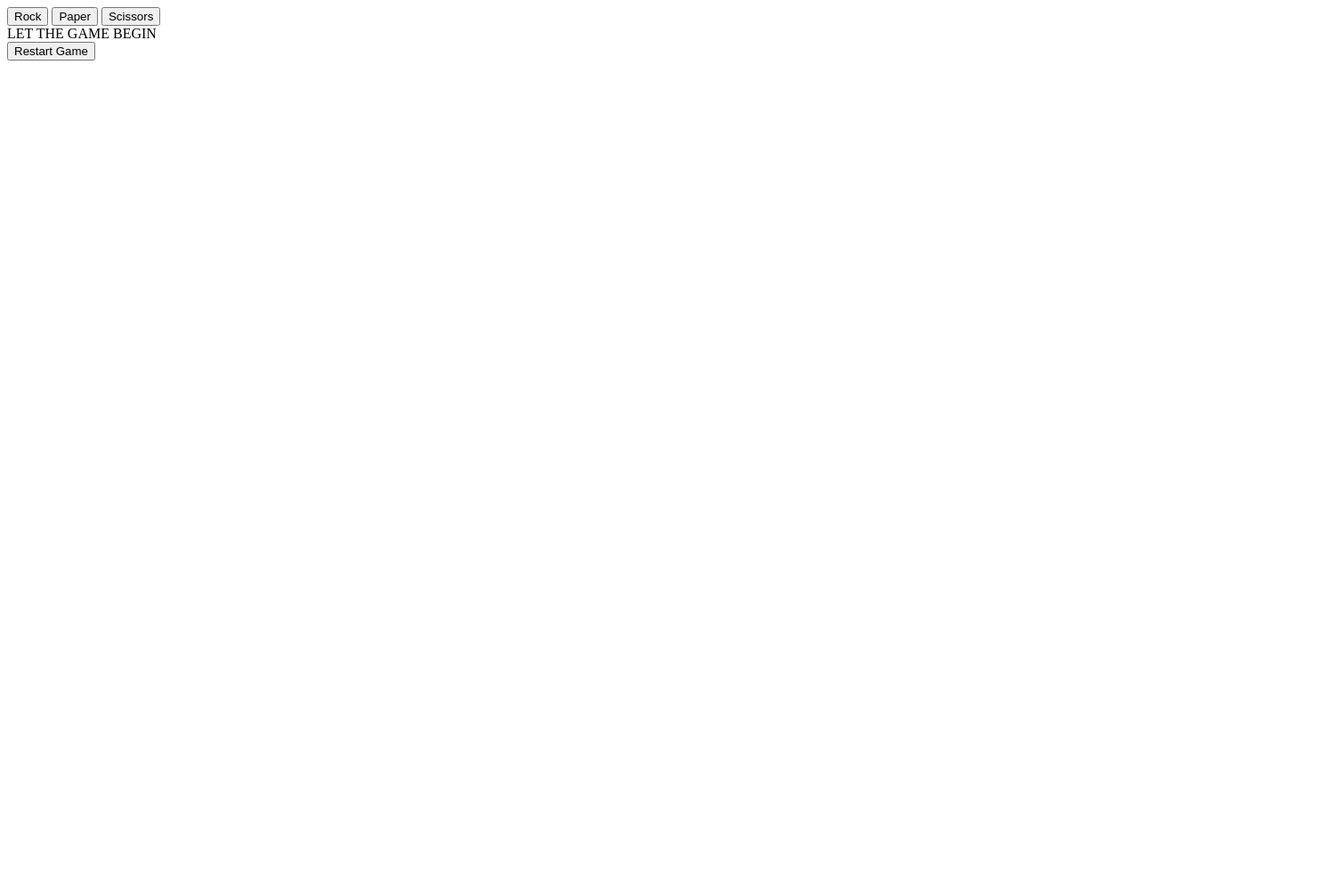
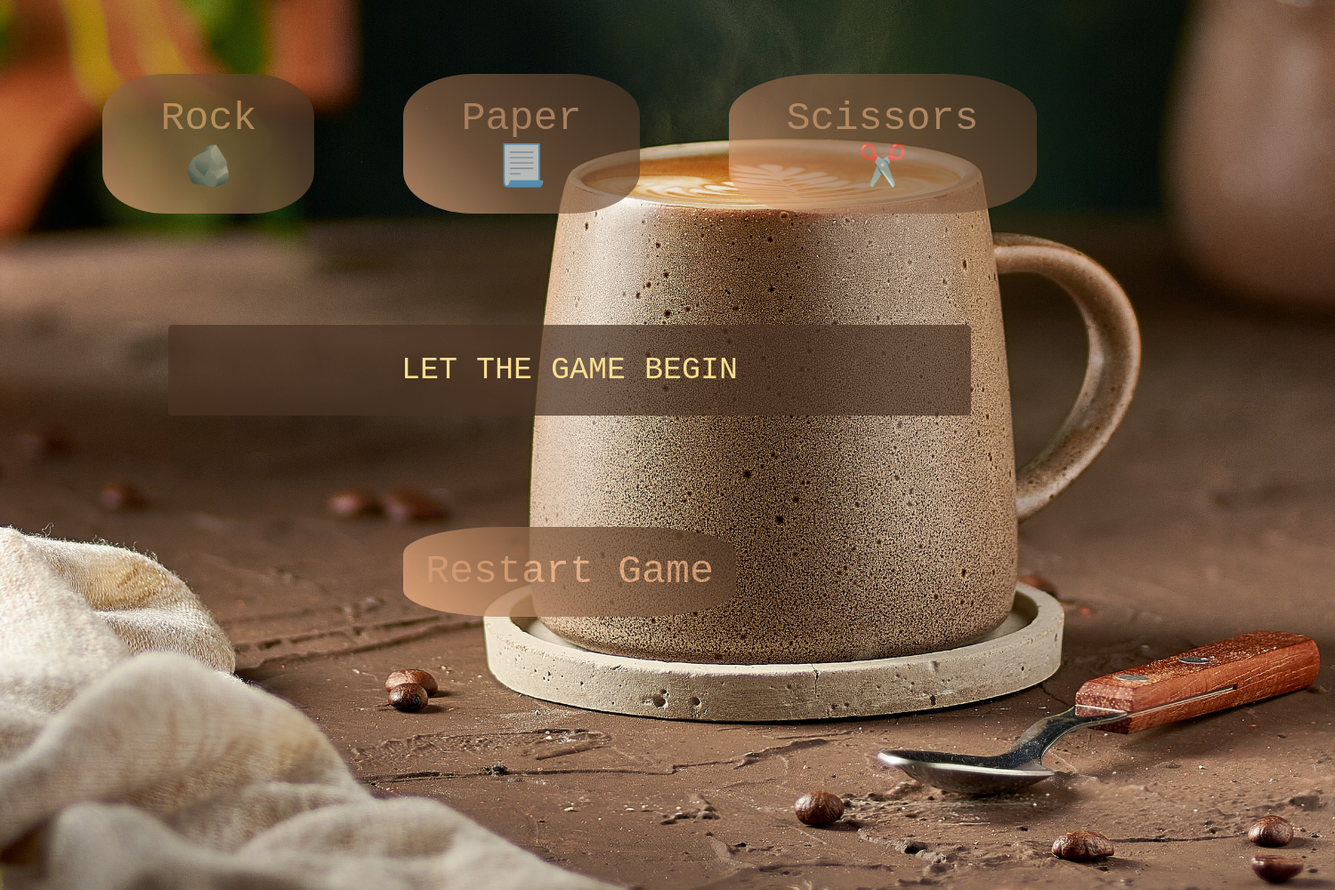
Before and after one commit to tanselbay1/rockPaperScissors, a plain HTML site: page index.html in a window 1280 px wide. Shown: the whole page at 89% size, 1500 px wide, since content can reach past the window. Before the commit the page ends 800 px from the top, so only its background shows below. Drawn offline with Linux system fonts and the light colour scheme; a web font is replaced by a local one.

Commit message:
User Interface added

```diff
--- a/index.html
+++ b/index.html
@@ -5,17 +5,33 @@
     <meta http-equiv="X-UA-Compatible" content="IE=edge">
     <meta name="viewport" content="width=device-width, initial-scale=1.0">
     <title>Rock Paper Scissors</title>
+    <link rel="preconnect" href="https://fonts.gstatic.com">
+<link href="https://fonts.googleapis.com/css2?family=Syne+Mono&display=swap" rel="stylesheet">
+    <link rel="stylesheet" href="styles.css">
 </head>
 <body>
     <div id="buttonContainer">
-        <button id="rock">Rock</button>
-        <button id="paper">Paper</button>
-        <button id="scissors">Scissors</button>
+        <button id="rock" class="button">Rock
+            <br>🪨
+        </button>
+        <button id="paper" class="button">Paper
+            <br>📃
+        </button>
+        <button id="scissors" class="button">Scissors
+            <br>✂️
+        </button>
     </div>
-    <div id="message">LET THE GAME BEGIN</div>
-    <div id="results"></div>
-    <div id="winner"></div>
-    <button id="reset">Restart Game</button>
+
+    <div id="textBox">
+        <div id="message">LET THE GAME BEGIN</div>
+        <div id="results"></div>
+        <div id="winner"></div>
+    </div>
+
+    <button id="reset" class="button">Restart Game</button>
+    <img id="background-img" src="images/kobby-mendez-WZGdx3K3_tw-unsplash.jpg" alt="background-img">
+
+
     <script src="script.js"></script>
 </body>
 </html>
--- a/script.js
+++ b/script.js
@@ -101,7 +101,7 @@ buttonContainer.addEventListener('click', function(e){
         setTimeout(gameRestart, 2000);
     } else if (computerScore >= 5) {
         winner.innerText = "You LOSE!!";
-        setTimeout(gameRestart, 2000);
+        setTimeout(gameRestart, 3000);
     }
     // console.log(results); Again, for testing.
 })
--- /dev/null
+++ b/styles.css
@@ -0,0 +1,67 @@
+* {
+    color: #ffdf91;
+    font-family: 'Syne Mono', monospace;
+    font-size: 35px;
+    text-align: center;
+    display: flex;
+    flex-direction: column;
+    justify-content: center;
+    align-items: center;
+}
+
+title {
+    display: none;
+}
+
+.button {
+    color: #eaac7f;
+    margin: 75px 50px;
+    padding: 25px 65px;
+    border-radius: 30%;
+    border: none;
+    font-size: 45px;
+    cursor: grab;
+    background: linear-gradient(45deg, rgb(234,172,127) 5%, rgb(145,104,74) 35%, rgb(73,51,35) 100%);
+    opacity: 0.70;
+    transition: all 0.4s;
+}
+
+.button:focus {
+    outline: none;
+}
+
+.button:hover, .button#reset:hover {
+    opacity: 1;
+}
+
+.button#reset {
+    margin: 75px auto;
+    padding: 25px 25px;
+    background: linear-gradient(45deg, rgb(234,172,127) 5%, rgb(145,104,74) 45%, rgb(73,51,35) 100%);
+    opacity: 0.80;
+}
+
+#buttonContainer {
+    flex-direction: row;
+}
+
+#background-img {
+    width: 1500px;
+    height: 1000px;
+    object-fit: cover;
+    object-position: bottom;
+    z-index: -1;
+    position: absolute;
+    top: 0;
+    left: 0;
+}
+
+#textBox {
+    width: 75%;
+    margin: 50px auto;
+    border-radius: 5px;
+    line-height: 1.2;
+    text-align: center;
+    padding: 30px 20px;
+    background-color: rgba(73,51,35,0.70);
+}
```
Also changed, not shown: images/kobby-mendez-WZGdx3K3_tw-unsplash.jpg (added).
